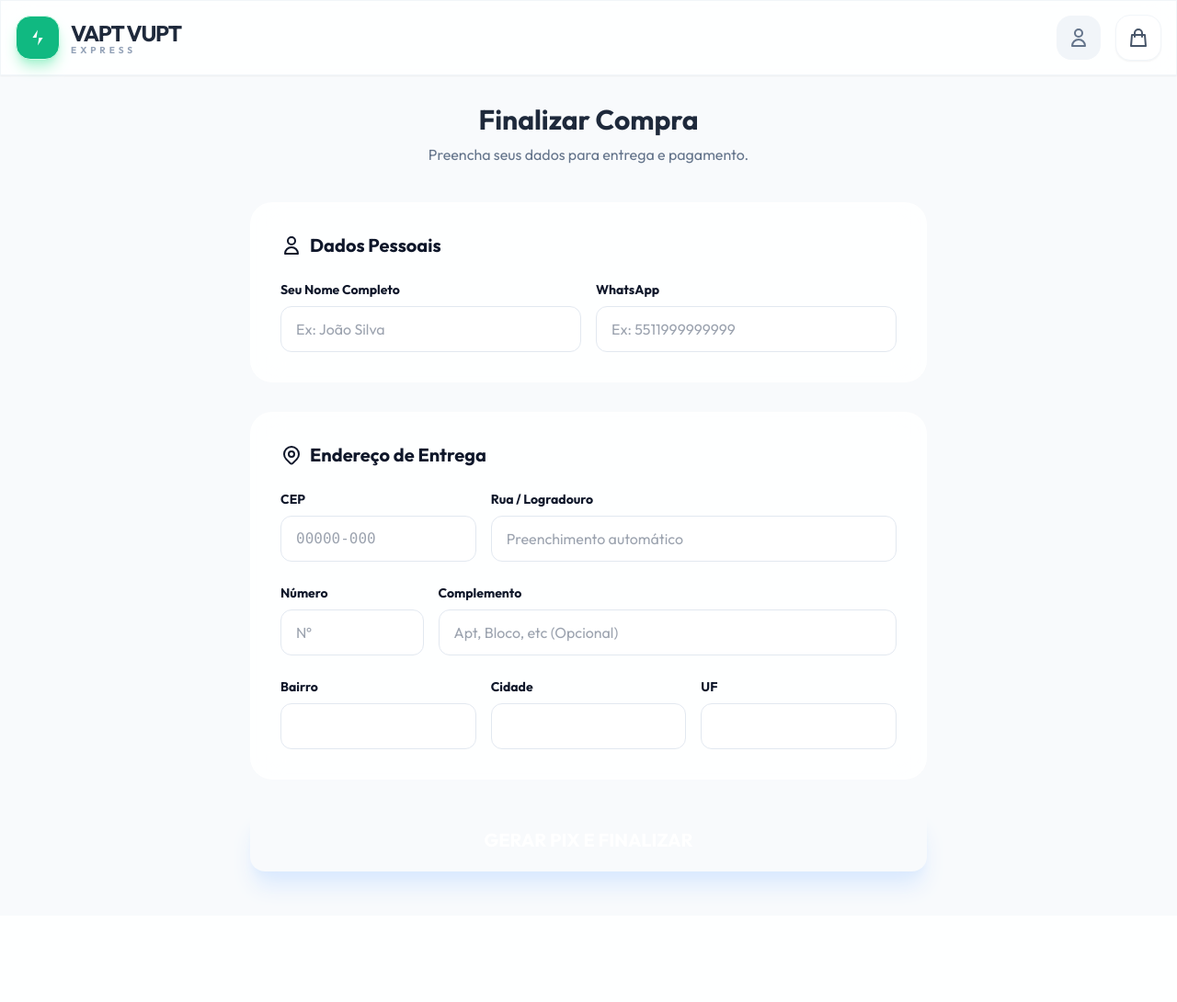
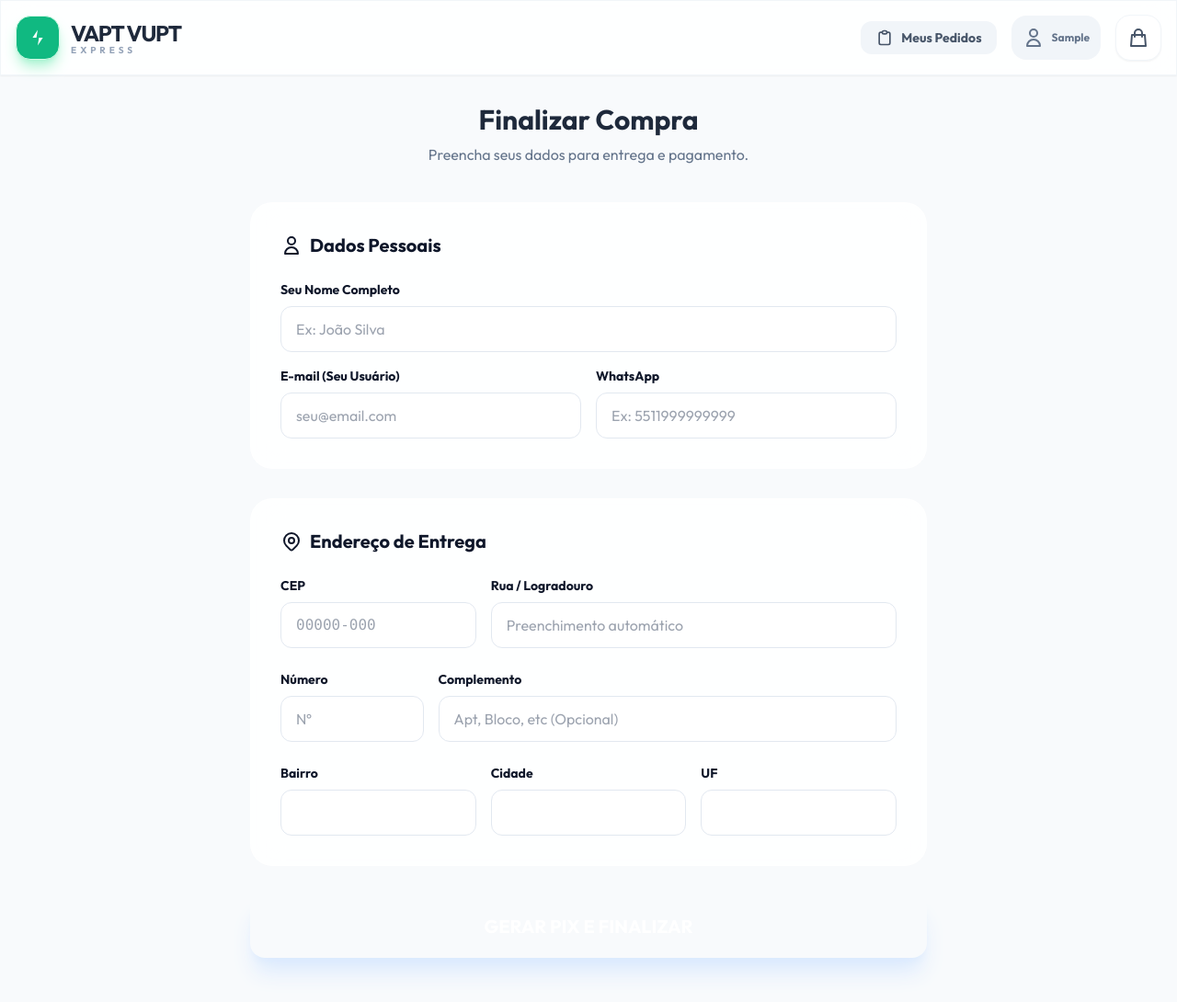
Before and after one commit to noviso123/venda-vapt-vupt, a Flask app: page /checkout in a window 1280 px wide. Shown: the whole page at 92% size. Before the commit the page ends 972 px from the top, so only its background shows below. Run offline with Flask 3, Linux system fonts and the light colour scheme; the visitor is signed in with stand-in values (Sample User, id 1); data that the repository does not hold is empty; some libraries are stand-ins or nearby versions.

Commit message:
Fix: Seamless customer identification and email-first login UI

```diff
--- a/app.py
+++ b/app.py
@@ -172,12 +172,19 @@
 
         customer_data = {
             "name": request.form.get('name'),
+            "email": request.form.get('email'),
             "whatsapp": request.form.get('whatsapp'),
             "address_full": address_details
         }
 
-        cust_res = supabase.table('customers').upsert(customer_data, on_conflict="whatsapp").execute()
-        customer_id = cust_res.data[0]['id']
+        cust_res = supabase.table('customers').upsert(customer_data, on_conflict="email").execute()
+        if cust_res.data:
+            customer_id = cust_res.data[0]['id']
+            # Identifica automaticamente o cliente na sessão
+            session['customer_id'] = customer_id
+            session['customer_name'] = cust_res.data[0]['name']
+        else:
+            return render_template('checkout.html', error="Erro ao processar dados do cliente.", store=store)
 
         cart = session.get('cart', {})
         total = 0
--- a/templates/base.html
+++ b/templates/base.html
@@ -92,16 +92,35 @@
                     </div>
                 </a>
 
-                <div class="flex items-center gap-4">
-                    <!-- Login Colaborador -->
-                    <a href="/login" class="p-3 rounded-2xl bg-slate-100 hover:bg-primary/10 transition-all group"
-                        title="Área do Vendedor">
+                <div class="flex items-center gap-2 md:gap-4">
+                    <!-- Meus Pedidos (Aparece se já comprou/logou) -->
+                    {% if session.customer_id %}
+                    <a href="/meus-pedidos"
+                        class="flex items-center gap-2 px-4 py-2 rounded-xl bg-slate-100 text-slate-600 hover:bg-primary/10 hover:text-primary transition-all font-bold text-sm"
+                        title="Ver Meus Pedidos">
+                        <svg xmlns="http://www.w3.org/2000/svg" class="h-5 w-5" fill="none" viewBox="0 0 24 24"
+                            stroke="currentColor">
+                            <path stroke-linecap="round" stroke-linejoin="round" stroke-width="2"
+                                d="M9 5H7a2 2 0 00-2 2v12a2 2 0 002 2h10a2 2 0 002-2V7a2 2 0 00-2-2h-2M9 5a2 2 0 002 2h2a2 2 0 002-2M9 5a2 2 0 012-2h2a2 2 0 012 2" />
+                        </svg>
+                        <span class="hidden md:inline">Meus Pedidos</span>
+                    </a>
+                    {% endif %}
+
+                    <!-- Login Colaborador / Perfil -->
+                    <a href="/login"
+                        class="p-3 rounded-2xl bg-slate-100 hover:bg-primary/10 transition-all group flex items-center gap-2"
+                        title="{{ session.customer_name if session.customer_id else 'Área do Vendedor' }}">
                         <svg xmlns="http://www.w3.org/2000/svg"
                             class="h-6 w-6 text-slate-500 group-hover:text-primary transition-all" fill="none"
                             viewBox="0 0 24 24" stroke="currentColor">
                             <path stroke-linecap="round" stroke-linejoin="round" stroke-width="2"
                                 d="M16 7a4 4 0 11-8 0 4 4 0 018 0zM12 14a7 7 0 00-7 7h14a7 7 0 00-7-7z" />
                         </svg>
+                        {% if session.customer_id %}
+                        <span
+                            class="text-xs font-black text-slate-500 hidden md:block truncate max-w-[80px]">{{ session.customer_name.split(' ')[0] }}</span>
+                        {% endif %}
                     </a>
 
                     <!-- Carrinho -->
--- a/templates/checkout.html
+++ b/templates/checkout.html
@@ -19,9 +19,14 @@
                 Dados Pessoais
             </h3>
             <div class="grid grid-cols-1 md:grid-cols-2 gap-4">
-                <div>
+                <div class="md:col-span-2">
                     <label class="block text-sm font-bold mb-2">Seu Nome Completo</label>
                     <input type="text" name="name" required placeholder="Ex: João Silva"
+                        class="w-full px-4 py-3 rounded-xl border border-slate-200 outline-none focus:border-primary">
+                </div>
+                <div>
+                    <label class="block text-sm font-bold mb-2">E-mail (Seu Usuário)</label>
+                    <input type="email" name="email" required placeholder="seu@email.com"
                         class="w-full px-4 py-3 rounded-xl border border-slate-200 outline-none focus:border-primary">
                 </div>
                 <div>
--- a/templates/login.html
+++ b/templates/login.html
@@ -16,8 +16,8 @@
     <form action="/login" method="POST" class="space-y-6">
         <div class="glass p-8 rounded-3xl space-y-4 shadow-xl shadow-slate-200/50">
             <div>
-                <label class="block text-sm font-bold mb-2">E-mail ou Usuário</label>
-                <input type="text" name="username" required placeholder="Digite seu login"
+                <label class="block text-sm font-bold mb-2">E-mail (Ou Usuário Admin)</label>
+                <input type="text" name="username" required placeholder="seu@email.com"
                     class="w-full px-4 py-4 rounded-2xl border border-slate-100 bg-slate-50/50 outline-none focus:border-primary focus:bg-white transition-all">
             </div>
             <div>
```
